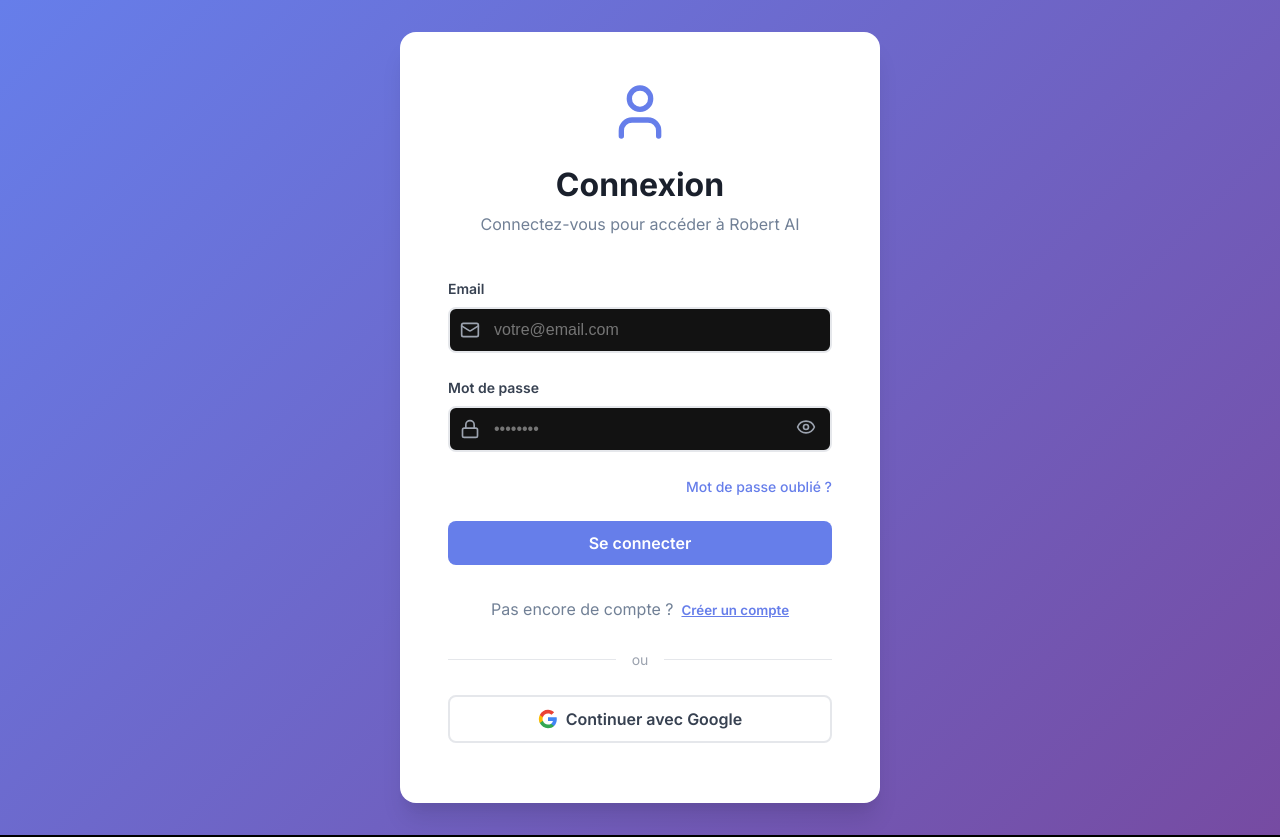
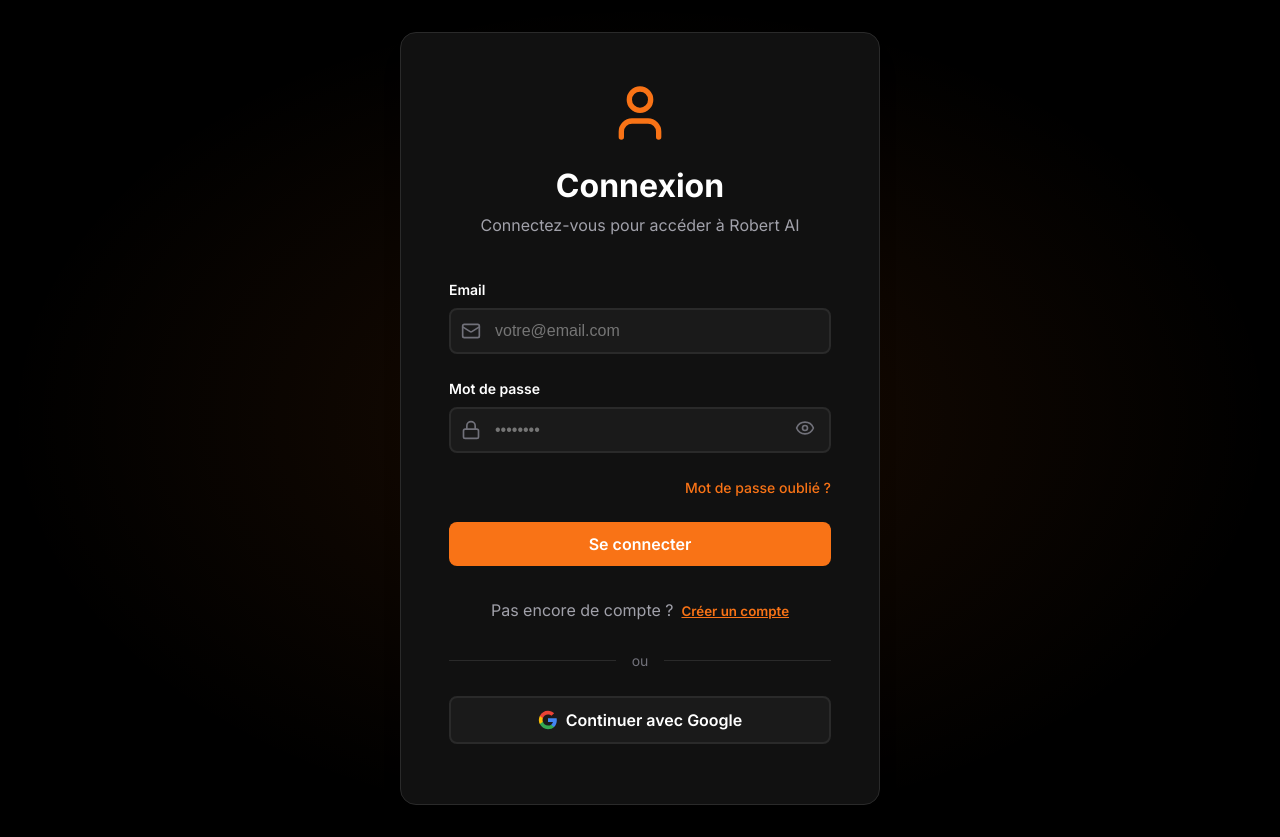
Before and after one commit to Affell/robert-frontend, a React (Vite) app: page /account in a window 1280 px wide. Built offline with nearby package versions, Linux system fonts and the light colour scheme.

Commit message:
style: Update UserSettings and Account styles for improved theming and layout

```diff
--- a/src/components/UserSettings.tsx
+++ b/src/components/UserSettings.tsx
@@ -22,13 +22,12 @@
   onClose,
   preferences,
   onUpdatePreferences,
-}: UserSettingsProps) {
-  const avatarColors = [
+}: UserSettingsProps) {  const avatarColors = [
     "#f97316",
-    "#3b82f6",
+    "#f59e0b",
     "#10b981",
     "#8b5cf6",
-    "#f59e0b",
+    "#ea580c",
     "#ef4444",
     "#06b6d4",
     "#84cc16",
--- a/src/views/Account/Account.css
+++ b/src/views/Account/Account.css
@@ -3,19 +3,35 @@
   display: flex;
   align-items: center;
   justify-content: center;
-  background: linear-gradient(135deg, #667eea 0%, #764ba2 100%);
+  background: var(--background);
   padding: 2rem 1rem;
+  position: relative;
+  overflow: hidden;
+}
+
+.account-container::before {
+  content: '';
+  position: absolute;
+  top: 0;
+  left: 0;
+  right: 0;
+  bottom: 0;
+  background: radial-gradient(ellipse at center, rgba(249, 115, 22, 0.1) 0%, transparent 70%);
+  pointer-events: none;
 }
 
 .account-card {
-  background: white;
+  background: var(--surface);
+  border: 1px solid var(--border);
   border-radius: 16px;
-  box-shadow: 0 20px 25px -5px rgba(0, 0, 0, 0.1),
-    0 10px 10px -5px rgba(0, 0, 0, 0.04);
+  box-shadow: var(--shadow-xl);
   padding: 3rem;
   width: 100%;
   max-width: 480px;
   margin: auto;
+  position: relative;
+  z-index: 2;
+  backdrop-filter: blur(10px);
 }
 
 .account-header {
@@ -26,19 +42,19 @@
 .account-icon {
   width: 64px;
   height: 64px;
-  color: #667eea;
+  color: #f97316;
   margin: 0 auto 1rem;
 }
 
 .account-title {
   font-size: 2rem;
   font-weight: 700;
-  color: #1a202c;
+  color: var(--text-primary);
   margin: 0 0 0.5rem 0;
 }
 
 .account-subtitle {
-  color: #718096;
+  color: var(--text-secondary);
   font-size: 1rem;
   margin: 0;
 }
@@ -61,7 +77,7 @@
 .form-group label {
   display: block;
   font-weight: 600;
-  color: #374151;
+  color: var(--text-primary);
   margin-bottom: 0.5rem;
   font-size: 0.875rem;
 }
@@ -77,24 +93,26 @@
   left: 12px;
   width: 20px;
   height: 20px;
-  color: #9ca3af;
+  color: var(--text-muted);
   z-index: 1;
 }
 
 .form-group input {
   width: 100%;
   padding: 12px 16px 12px 44px;
-  border: 2px solid #e5e7eb;
+  border: 2px solid var(--border);
   border-radius: 8px;
   font-size: 1rem;
   transition: all 0.2s ease;
   box-sizing: border-box;
+  background: var(--surface-hover);
+  color: var(--text-primary);
 }
 
 .form-group input:focus {
   outline: none;
-  border-color: #667eea;
-  box-shadow: 0 0 0 3px rgba(102, 126, 234, 0.1);
+  border-color: #f97316;
+  box-shadow: 0 0 0 3px rgba(249, 115, 22, 0.1);
 }
 
 .password-toggle {
@@ -102,7 +120,7 @@
   right: 12px;
   background: none;
   border: none;
-  color: #9ca3af;
+  color: var(--text-muted);
   cursor: pointer;
   padding: 4px;
   border-radius: 4px;
@@ -110,7 +128,7 @@
 }
 
 .password-toggle:hover {
-  color: #667eea;
+  color: #f97316;
 }
 
 .form-options {
@@ -120,7 +138,7 @@
 }
 
 .forgot-password {
-  color: #667eea;
+  color: #f97316;
   text-decoration: none;
   font-size: 0.875rem;
   font-weight: 500;
@@ -128,7 +146,7 @@
 }
 
 .forgot-password:hover {
-  color: #4c63d2;
+  color: #ea580c;
   text-decoration: underline;
 }
 
@@ -148,12 +166,12 @@
 }
 
 .btn-primary {
-  background: #667eea;
+  background: #f97316;
   color: white;
 }
 
 .btn-primary:hover {
-  background: #4c63d2;
+  background: #ea580c;
   transform: translateY(-1px);
   box-shadow: 0 10px 15px -3px rgba(0, 0, 0, 0.1);
 }
@@ -163,15 +181,15 @@
 }
 
 .btn-social {
-  background: white;
-  border: 2px solid #e5e7eb;
-  color: #374151;
+  background: var(--surface-hover);
+  border: 2px solid var(--border);
+  color: var(--text-primary);
   margin-bottom: 0.75rem;
 }
 
 .btn-social:hover {
-  background: #f9fafb;
-  border-color: #d1d5db;
+  background: var(--surface);
+  border-color: var(--border-light);
 }
 
 .btn-google {
@@ -184,14 +202,14 @@
 }
 
 .account-switch p {
-  color: #718096;
+  color: var(--text-secondary);
   margin: 0;
 }
 
 .switch-mode-btn {
   background: none;
   border: none;
-  color: #667eea;
+  color: #f97316;
   font-weight: 600;
   cursor: pointer;
   margin-left: 0.5rem;
@@ -200,7 +218,7 @@
 }
 
 .switch-mode-btn:hover {
-  color: #4c63d2;
+  color: #ea580c;
 }
 
 .divider {
@@ -216,12 +234,12 @@
   left: 0;
   right: 0;
   height: 1px;
-  background: #e5e7eb;
+  background: var(--border);
 }
 
 .divider span {
-  background: white;
-  color: #9ca3af;
+  background: var(--surface);
+  color: var(--text-muted);
   padding: 0 1rem;
   font-size: 0.875rem;
   position: relative;
```
